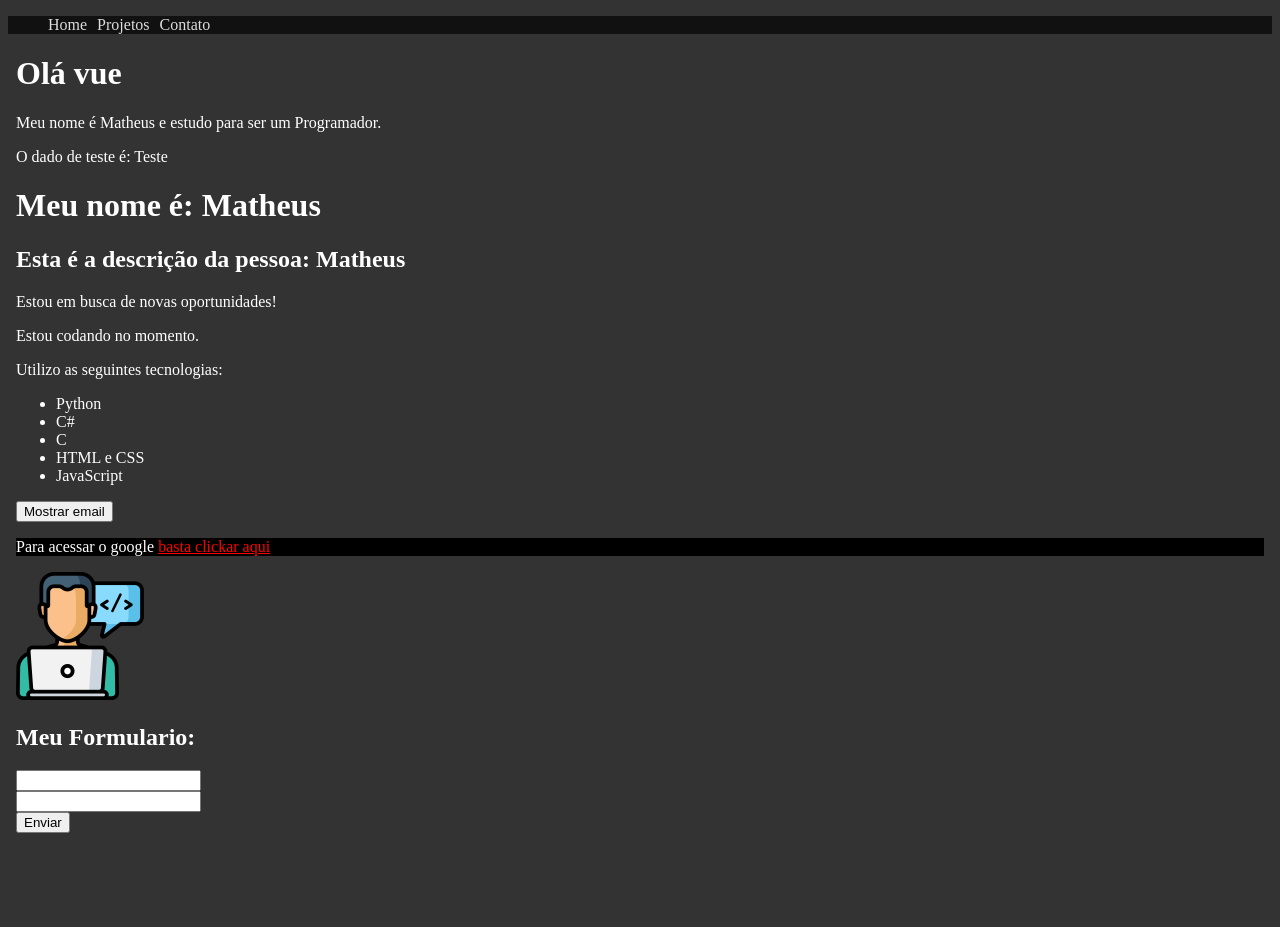
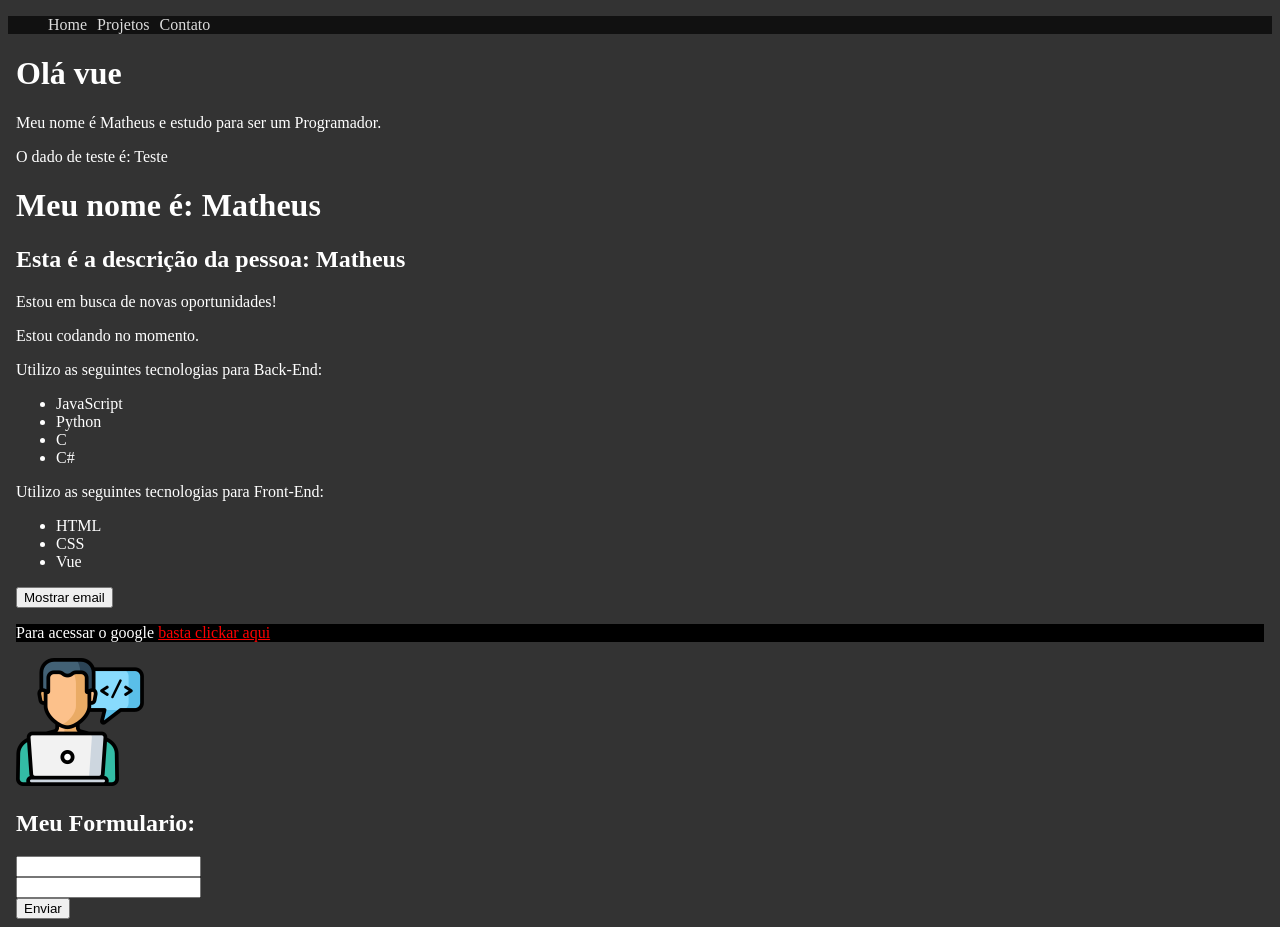
Before and after one commit to Mat780/Curso-de-Vue, a Vue app in the folder vue-cli/: page / in a window 1280 px wide. Before the commit the page ends 841 px from the top, so only its background shows below. Built offline with nearby package versions, Linux system fonts and the light colour scheme.

Commit message:
Curso de Vue 3: #13 Renderização de listas

```diff
--- a/vue-cli/src/components/Info.vue
+++ b/vue-cli/src/components/Info.vue
@@ -3,13 +3,17 @@
     <p v-if="esta_trabalhando">Estou trabalhando no momento</p>
     <p v-else>Estou em busca de novas oportunidades!</p>
     <p>Estou codando no momento.</p>
-    <p>Utilizo as seguintes tecnologias:</p>
+    <p>Utilizo as seguintes tecnologias para Back-End:</p>
     <ul>
-        <li>Python</li>
-        <li>C#</li>
-        <li>C</li>
-        <li>HTML e CSS</li>
-        <li>JavaScript</li>
+        <li v-for="(technology, index) in backend_tech" v-bind:key="index">
+            {{ technology }}
+        </li>
+    </ul>
+    <p>Utilizo as seguintes tecnologias para Front-End:</p>
+    <ul>
+        <li v-for="technology in frontend_tech" :key="technology.id">
+            {{ technology.language }}
+        </li>
     </ul>
     <div>
         <button @click="showEmail">{{ botao_email }}</button>
@@ -36,7 +40,13 @@ export default {
             mostrarEmail: false,
             email: "m.felipe@ufms.br",
             google: 'https://google.com',
-            botao_email: 'Mostrar email'
+            botao_email: 'Mostrar email',
+            backend_tech: ['JavaScript', 'Python', 'C', 'C#'],
+            frontend_tech: [
+                {id: 1, language: 'HTML'},
+                {id: 2, language: 'CSS'},
+                {id: 3, language: 'Vue'}
+            ]
         }
     },
 
```
